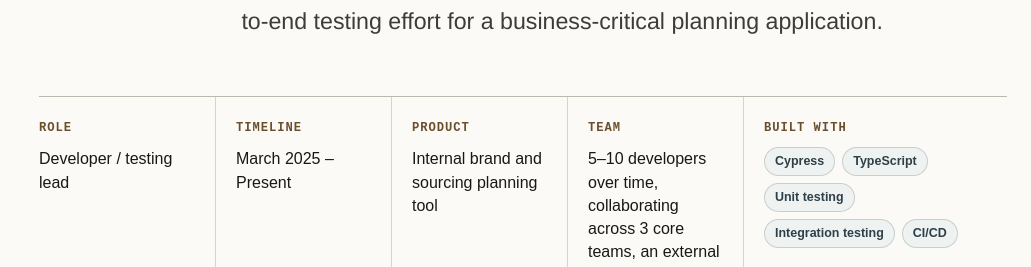
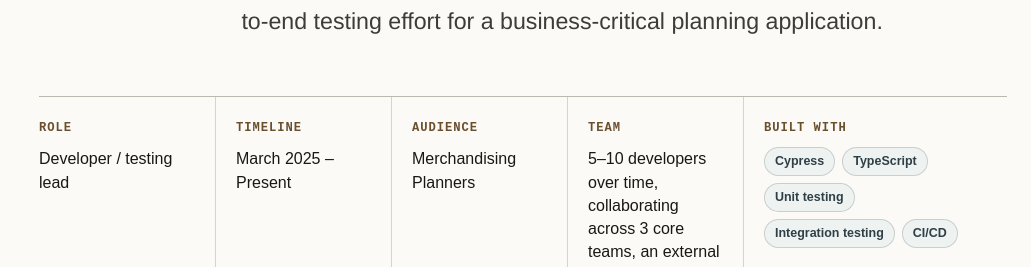
Before and after one commit to alm266/andrew-developer-portfolio, an Angular app: page /projects in a window 1280 px wide. Shown: the part 6141-6408 px from the top of the page, without its empty margins (249-1280 px from the left). Built offline with nearby package versions, Linux system fonts and the light colour scheme.

Commit message:
added audience for VBPT

```diff
--- a/src/app/features/projects/projects.component.ts
+++ b/src/app/features/projects/projects.component.ts
@@ -128,7 +128,7 @@ export class ProjectsComponent {
       facts: [
         { label: 'Role', value: 'Developer / testing lead' },
         { label: 'Timeline', value: 'March 2025 – Present' },
-        { label: 'Product', value: 'Internal brand and sourcing planning tool' },
+        { label: 'Audience', value: 'Merchandising Planners' },
         {
           label: 'Team',
           value: '5–10 developers over time, collaborating across 3 core teams, an external requirements partner, and 2 early executive stakeholders',
```
Also changed, not shown: 1 other file (tests, documents, lock files or other folders).
